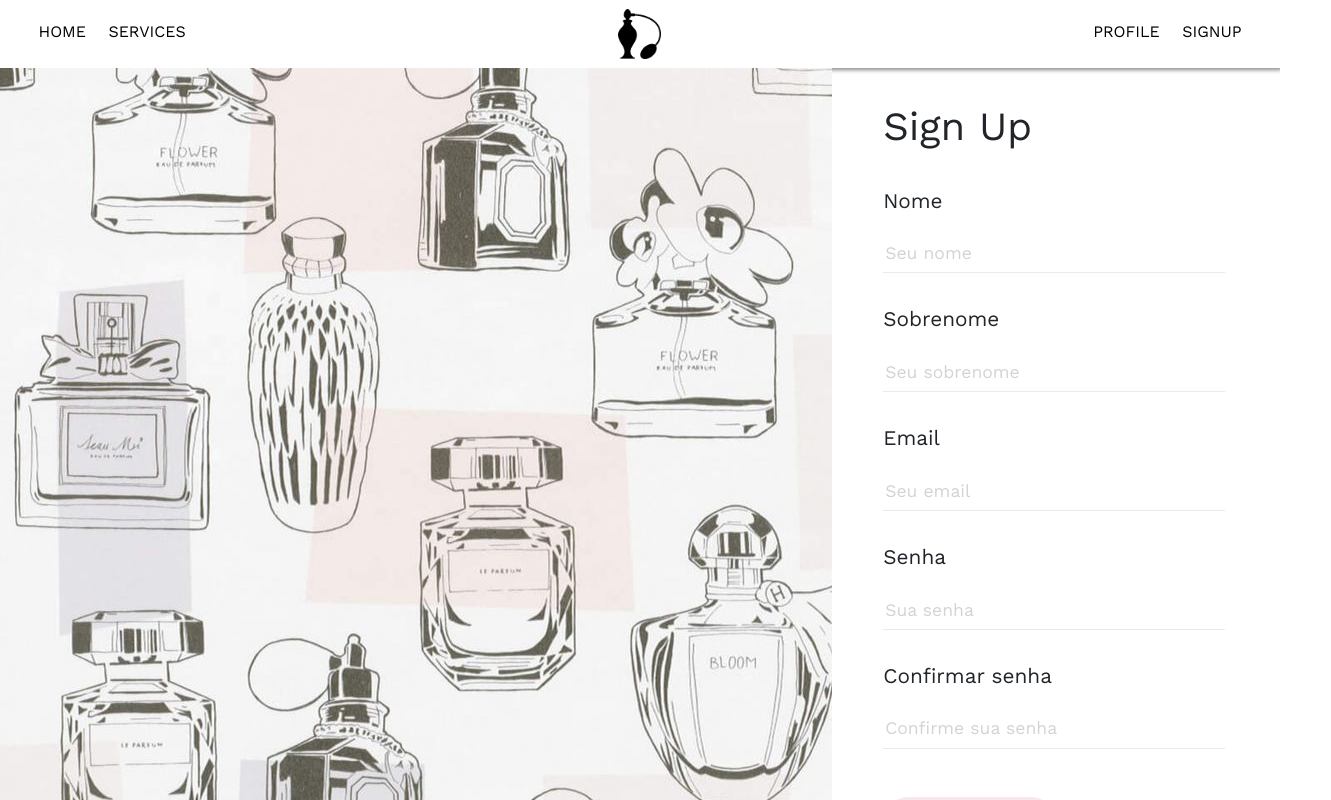
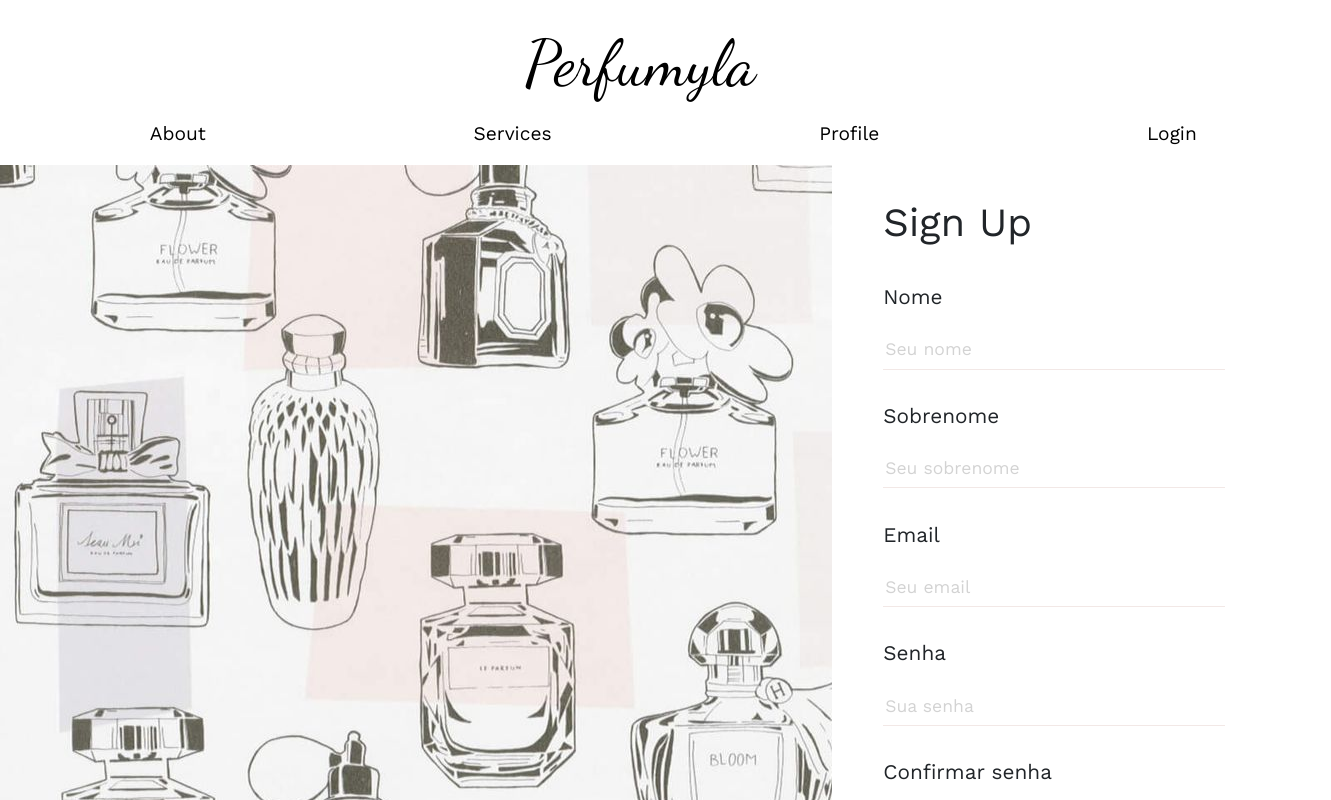
Before and after one commit to MatheeMene/e-commerce, a React (Create React App) app: page /signup in a window 1280 px wide. Shown: the top 800 px of the page, 1331 px wide, since content can reach past the window. Built offline with nearby package versions, Linux system fonts and the light colour scheme.

Commit message:
Refact header layout and fix Login/Logout button

```diff
--- a/package.json
+++ b/package.json
@@ -11,6 +11,7 @@
     "jsonwebtoken": "^8.5.1",
     "mssql": "^6.0.1",
     "nodemon": "^2.0.1",
+    "normalize.css": "^8.0.1",
     "react": "^16.12.0",
     "react-bootstrap": "^1.0.0-beta.16",
     "react-dom": "^16.12.0",
--- a/src/components/Login/Login.js
+++ b/src/components/Login/Login.js
@@ -29,6 +29,7 @@ const Login = props => {
 			setToken(token);
 			console.log(token);
 			props.history.push('/');
+			window.location.reload();
 
 		} else {
 			const { MSG } = data;
--- a/src/components/ProductPage/ProductPage.css
+++ b/src/components/ProductPage/ProductPage.css
@@ -54,3 +54,11 @@
 .quantity, .price, .buy {
 	font-family: 'Work Sans';
 }
+.hr-pdp {
+	border: 0;
+    height: 1px;
+    width: 80%;
+    background-image: linear-gradient(to right, rgba(0, 0, 0, 0), rgba(0, 0, 0, .75), rgba(0, 0, 0, 0));
+	margin-top: -3.5rem;
+	margin-bottom: 5rem;
+}
--- a/src/components/ProductPage/ProductPage.js
+++ b/src/components/ProductPage/ProductPage.js
@@ -48,6 +48,7 @@ const ProductPage = props => {
 	return (
 
 		<section className="body-pdp">
+			<hr className="hr-pdp" />
 			<div className="product-desc">
 				<Image className="product-image"
 					src={ details.image_url }
--- a/src/components/shared/Header/Header.css
+++ b/src/components/shared/Header/Header.css
@@ -1,44 +1,86 @@
-* {
-	margin: 0;
-}
-html, body, #root, .body-page {
-	height: 100%;
+@import url('https://fonts.googleapis.com/css?family=Dancing+Script&display=swap');
+@import url('https://fonts.googleapis.com/css?family=Work+Sans&display=swap');
+
+.navbar {
+	width: 100%;
+	position: relative;
+	padding: 0;
 }
 .logo {
-	width: 4%;
+	width: 100%;
+	padding-top: .5rem;
+	padding-bottom: .5rem;
+	text-align: center;
+
 }
-.navbar {
-	font-family: 'Solway', sans-serif;
-	width: 100%;
-	height: 10%;
-	align-content: center;
-	display: flex;
-	align-items: center;
-	flex-flow: row;
-	justify-content: center;
-	box-shadow: 1px 1px 4px 1px #888888;
+.logo a {
+	color: #000;
+	font-size: 4rem;
+	font-family: 'Dancing Script';
 }
-.nav-list-left, .nav-list-right {
-	display: flex;
-	list-style-type: none;
-	padding: 0;
-	margin-top: 1%;
-	position: relative;
-}
-.nav-list-left li a, .nav-list-right li a {
-	text-transform: uppercase;
+.logo a:hover {
 	text-decoration: none;
 	color: #000;
 }
-.nav-list-left {
-	margin-right: 5%;
+.header-list {
+	display: flex;
+	flex-direction: row;
+	list-style: none;
+	width: 100%;
+	padding-top: 0;
+	padding-bottom: 0;
+	padding: 0;
 }
-.nav-list-right {
-	margin-left: 5%;
+.header-links:hover {
+	color: #000;
+	text-decoration: none;
 }
-.nav-list-right li {
-	margin-right: 1.4em;
-}
-.nav-list-left li {
-	margin-left: 1.4em;
-}
+.header-links {
+	font-family: 'Work Sans';
+	font-size: 1.2rem;
+	padding-bottom: .5rem;
+	padding-left: 10.72%;
+	padding-right: 10.72%;
+	color: #000;
+	display: inline-block;
+	vertical-align: middle;
+	-webkit-transform: translateZ(0);
+	transform: translateZ(0);
+	box-shadow: 0 0 1px rgba(0, 0, 0, 0);
+	-webkit-backface-visibility: hidden;
+	backface-visibility: hidden;
+	-moz-osx-font-smoothing: grayscale;
+	position: relative;
+	background: white;
+	-webkit-transition-property: color;
+	transition-property: color;
+	-webkit-transition-duration: 0.3s;
+	transition-duration: 0.3s;
+  }
+.header-links:before {
+	content: "";
+	position: absolute;
+	z-index: -1;
+	top: 0;
+	bottom: 0;
+	left: 0;
+	right: 0;
+	border-top: 1px solid #000;
+	-webkit-transform: scaleX(0);
+	transform: scaleX(0);
+	-webkit-transform-origin: 50%;
+	transform-origin: 50%;
+	-webkit-transition-property: transform;
+	transition-property: transform;
+	-webkit-transition-duration: 0.3s;
+	transition-duration: 0.3s;
+	-webkit-transition-timing-function: ease-out;
+	transition-timing-function: ease-out;
+  }
+  .header-links:hover, .header-links:focus, .header-links:active {
+	color: #000;
+  }
+  .header-links:hover:before, .header-links:focus:before, .header-links:active:before {
+	-webkit-transform: scaleX(1);
+	transform: scaleX(1);
+  }
--- a/src/components/shared/Header/Header.js
+++ b/src/components/shared/Header/Header.js
@@ -1,30 +1,44 @@
-import React from 'react';
+import React    from 'react';
 import { Link } from 'react-router-dom';
-//STYLE
+//Components
+import { isAuthenticated, removeToken } from '../../../services/Authentic';
+//Style
+import 'normalize.css';
 import './Header.css';
-import Logo from '../../../assets/images/logo.png';
 
 const Header = () => {
 
+	const logout = () => {
+		removeToken();
+		window.location.reload();
+	}
+
+	const SignUpOrLogin = () => (
+
+		isAuthenticated() ? (
+			<Link className='header-links' to='/' onClick={ () => logout() } >Logout</Link>
+		) : (
+			<Link className='header-links' to='Login'>Login</Link>
+		)
+	);
+
 	return(
 		<header className='navbar'>
-			<ul className='nav-list-left'>
-				<li>
-					<Link to='/'>Home</Link>
-				</li>
-				<li>
-					<Link to='/services'>Services</Link>
-				</li>
-			</ul>
-			<img className='logo' src={ Logo } alt='Logo' />
-			<ul className='nav-list-right'>
-				<li>
-					<Link to="/naosei">Profile</Link>
-				</li>
-				<li>
-					<Link to='/signup'>SignUp</Link>
-				</li>
-			</ul>
+			<div className='logo'>
+				<Link to='/'>Perfumyla</Link>
+			</div>
+			<div className='header-list'>
+				<Link className='header-links' to='/about'>
+					About
+				</Link>
+				<Link className='header-links' to='/services'>
+					Services
+				</Link>
+				<Link className='header-links' to='/profile'>
+					Profile
+				</Link>
+				<SignUpOrLogin />
+			</div>
 		</header>
 	);
 
```
Also changed, not shown: 1 other file (tests, documents, lock files or other folders).
